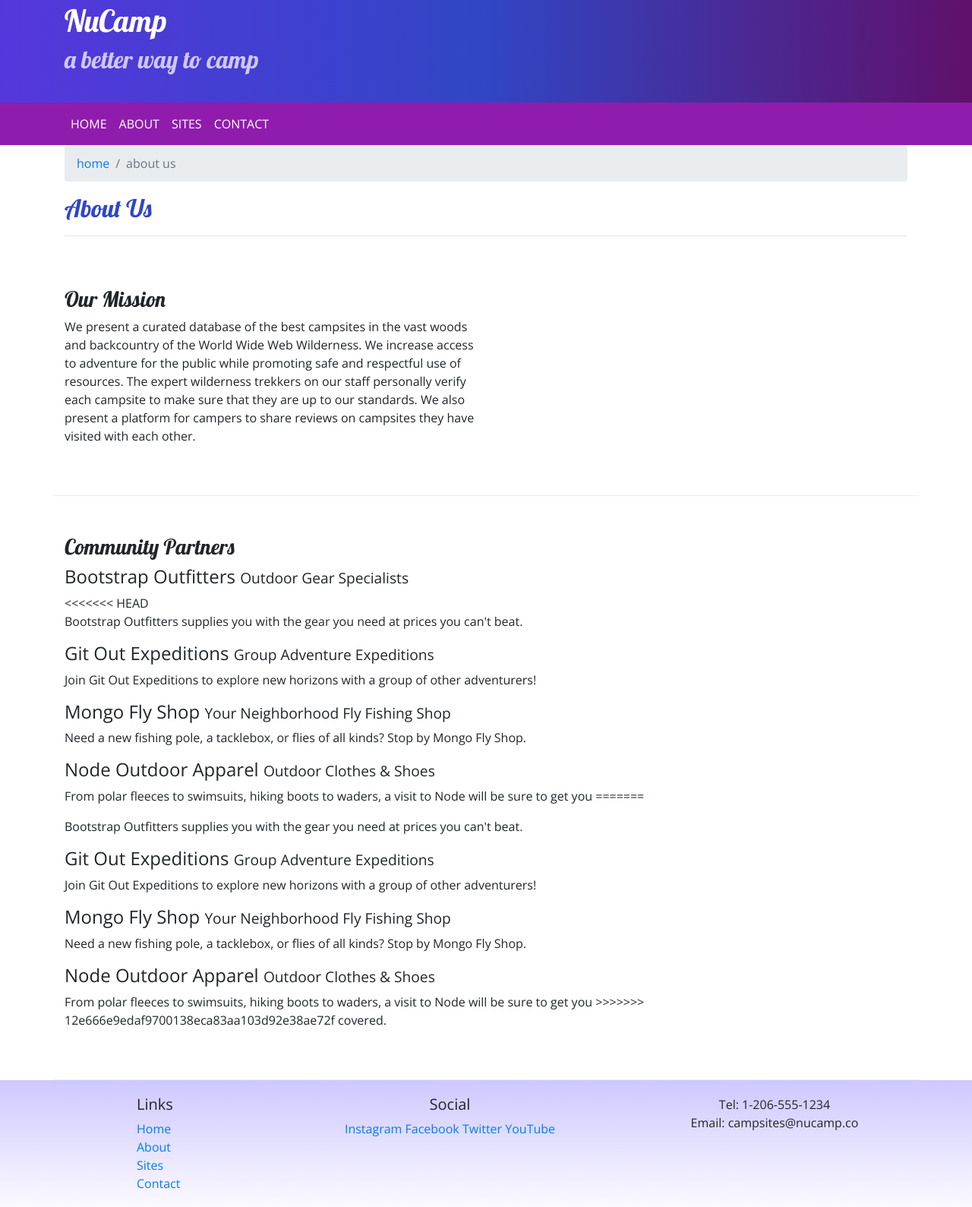
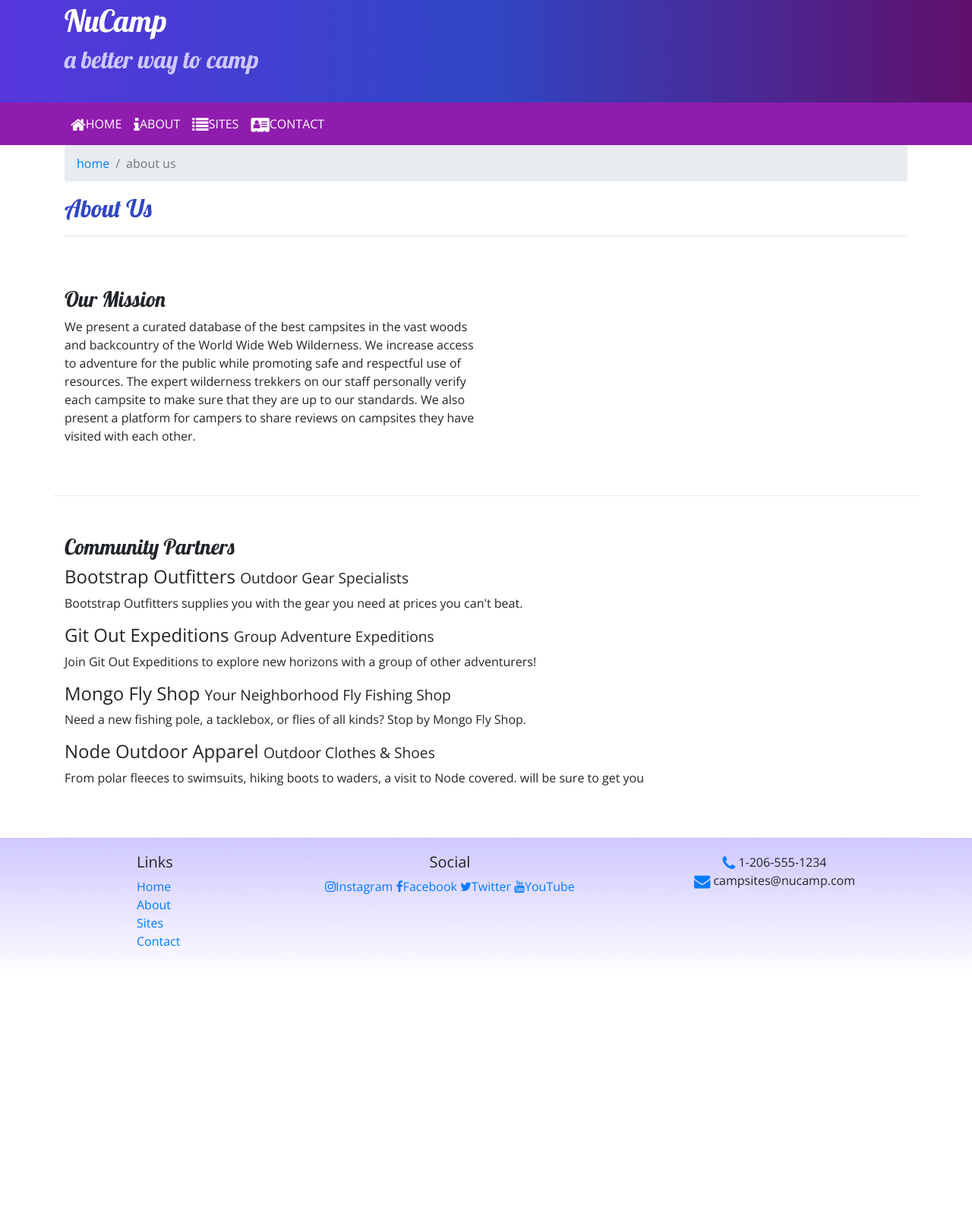
Before and after one commit to BillyHacker/git-test, a website: page aboutus.html in a window 1280 px wide. Shown: the part 27-1616 px from the top of the page at 76% size. After the commit the page ends 1314 px from the top, so only its background shows below. Drawn offline with nearby package versions, Linux system fonts and the light colour scheme.

Commit message:
Exercise: Icon Fonts

```diff
--- a/aboutus.html
+++ b/aboutus.html
@@ -5,8 +5,13 @@
     <!-- Required meta tags always come first -->
     <meta charset="utf-8" />
     <meta name="viewport" content="width=device-width, initial-scale=1" />
+    <!-- Link to bootstrap styles sheet, minimal version -->
+    <!-- Additional CSS must be placed after Bootstrap CSS -->
     <link rel="stylesheet" href="node_modules/bootstrap/dist/css/bootstrap.min.css">
+    <!-- Special fonts link -->
+    <link rel="stylesheet" href="node_modules\font-awesome\css\font-awesome.min.css" />
     <link rel="stylesheet" href="https://fonts.googleapis.com/css?family=Lobster|Open+Sans" />
+    <!-- link to internal styles sheet -->
     <link rel="stylesheet" href="css/styles.css" />
 
 
@@ -35,10 +40,14 @@
             <!-- Write your comments here -->
             <div class="collapse navbar-collapse" id="nucampNavbar">
                 <ul class="navbar-nav">
-                    <li class="nav-item active"> <a class="nav-link" href="index.html">HOME</a></li>
-                    <li class="nav-item active"> <a class="nav-link" href="aboutus.html">ABOUT</a></li>
-                    <li class="nav-item active"> <a class="nav-link" href="">SITES</a></li>
-                    <li class="nav-item active"> <a class="nav-link" href="">CONTACT</a></li>
+                    <li class="nav-item active"> <a class="nav-link" href="index.html"><i
+                                class="fa fa-home fa-lg"></i>HOME</a></li>
+                    <li class="nav-item active"> <a class="nav-link" href="aboutus.html"><i
+                                class="fa fa-info fa-lg"></i>ABOUT</a></li>
+                    <li class="nav-item active"> <a class="nav-link" href="#"><i class="fa fa-list fa-lg"></i>SITES</a>
+                    </li>
+                    <li class="nav-item active"> <a class="nav-link" href="#"><i
+                                class="fa fa-address-card fa-lg"></i>CONTACT</a></li>
 
                 </ul>
             </div>
@@ -76,33 +85,24 @@
             <div class="col">
                 <h3>Community Partners</h3>
                 <h4>Bootstrap Outfitters <small>Outdoor Gear Specialists</small></h4>
-<<<<<<< HEAD
                 <!-- p class hide contents with screen size get smaller -->
                 <p class="d-none d-sm-block">Bootstrap Outfitters supplies you with the gear you need at prices you
                     can't beat. </p>
                 <h4>Git Out Expeditions <small>Group Adventure Expeditions</small></h4>
-                <!-- p class hide contents with screen size get smaller -->
+                <!-- p class hide contents with screen size gegit smaller -->
                 <p class="d-none d-sm-block">Join Git Out Expeditions to explore new horizons with a group of other
                     adventurers!</p>
                 <h4>Mongo Fly Shop <small>Your Neighborhood Fly Fishing Shop</small></h4>
                 <!-- p class hide contents with screen size get smaller -->
-                <p class="d-none d-sm-block">Need a new fishing pole, a tacklebox, or flies of all kinds? Stop by Mongo
+                <p class="d-none d-sm-block">Need a new fishing pole, a tacklebox, or flies of all kinds? Stop by
+                    Mongo
                     Fly Shop.</p>
                 <h4>Node Outdoor Apparel <small>Outdoor Clothes & Shoes</small></h4>
                 <!-- p class hide contents with screen size get smaller -->
-                <p class="d-none d-sm-block">From polar fleeces to swimsuits, hiking boots to waders, a visit to Node
+                <p class="d-none d-sm-block">From polar fleeces to swimsuits, hiking boots to waders, a visit to
+                    Node covered.
                     will be sure to get you
-=======
 
-                <p class="d-none d-sm-block">Bootstrap Outfitters supplies you with the gear you need at prices you can't beat. </p>
-                <h4>Git Out Expeditions <small>Group Adventure Expeditions</small></h4>
-                <p class="d-none d-sm-block">Join Git Out Expeditions to explore new horizons with a group of other adventurers!</p>
-                <h4>Mongo Fly Shop <small>Your Neighborhood Fly Fishing Shop</small></h4>
-                <p class="d-none d-sm-block">Need a new fishing pole, a tacklebox, or flies of all kinds? Stop by Mongo Fly Shop.</p>
-                <h4>Node Outdoor Apparel <small>Outdoor Clothes & Shoes</small></h4>
-                <p class="d-none d-sm-block">From polar fleeces to swimsuits, hiking boots to waders, a visit to Node will be sure to get you
->>>>>>> 12e666e9edaf9700138eca83aa103d92e38ae72f
-                    covered.</p>
             </div>
         </div>
     </div>
@@ -126,16 +126,16 @@
                 <!-- social links -->
                 <div class="col-6 col-sm-5 text-center">
                     <h5>Social</h5>
-                    <a href="http://instagram.com/">Instagram</a>
-                    <a href="http://facebook.com/">Facebook</a>
-                    <a href="http://twitter.com/">Twitter</a>
-                    <a href="http://youtube.com/">YouTube</a>
+                    <a href="http://instagram.com/"><i class="fa fa-instagram"></i>Instagram</a>
+                    <a href="http://facebook.com/"><i class="fa fa-facebook"></i>Facebook</a>
+                    <a href="http://twitter.com/"><i class="fa fa-twitter"></i>Twitter</a>
+                    <a href="http://youtube.com/"><i class="fa fa-youtube"></i>YouTube</a>
                 </div>
 
                 <!-- Contact info -->
                 <div class="col-sm-4 text-center">
-                    Tel: 1-206-555-1234<br />
-                    Email: campsites@nucamp.co
+                    <i class="fa fa-phone fa-lg text-primary"></i> 1-206-555-1234<br />
+                    <i class="fa fa-envelope fa-lg text-primary"></i> campsites@nucamp.com
                 </div>
             </div>
         </div>
--- a/package.json
+++ b/package.json
@@ -15,6 +15,7 @@
   },
   "dependencies": {
     "bootstrap": "^4.5.2",
+    "font-awesome": "^4.7.0",
     "jquery": "^3.5.1",
     "popper.js": "^1.16.1"
   }
```
Also changed, not shown: index.html (+25 -18 lines), 1 other file.
